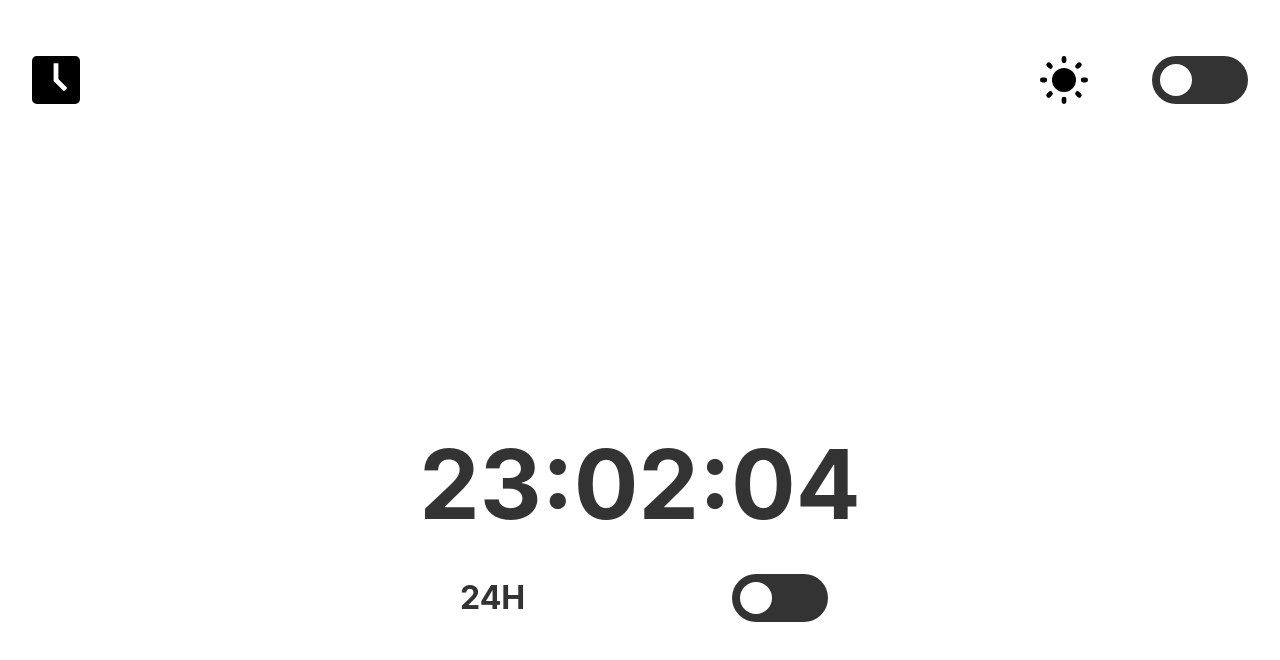
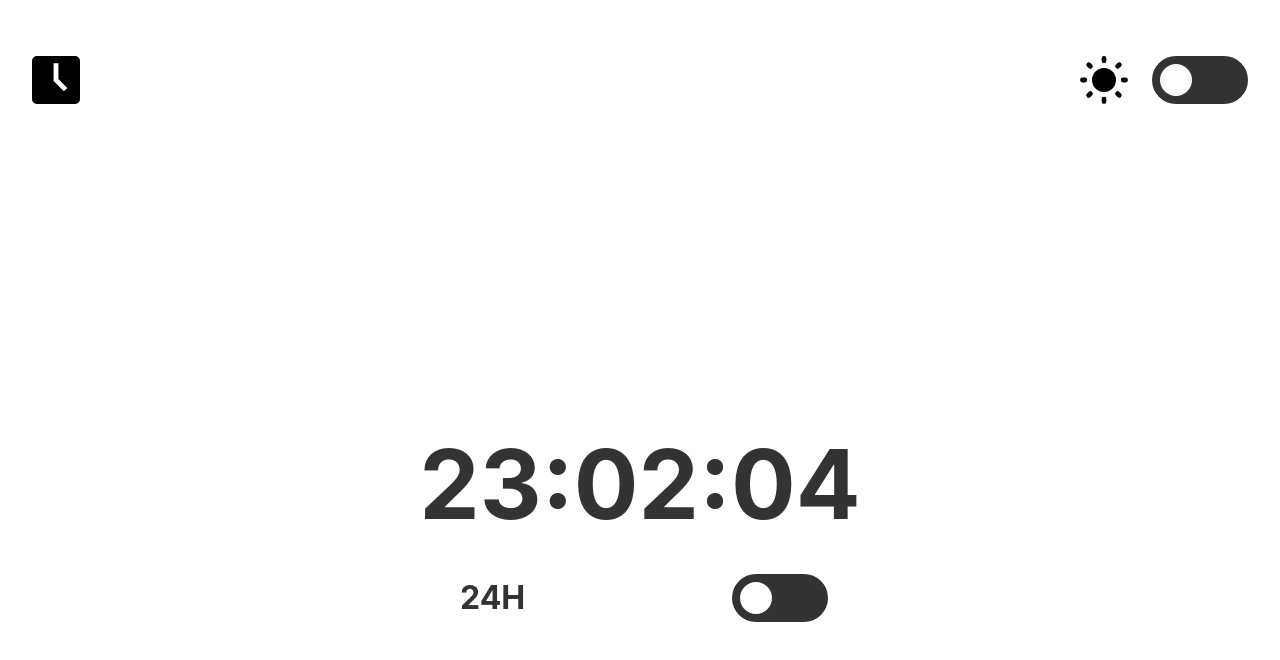
Before and after one commit to Android789515/react-clock, a React (Create React App) app: page / in a window 1280 px wide. Shown: the top 660 px of the page. Built offline with nearby package versions, Linux system fonts and the light colour scheme.

Commit message:
Adjusted layout gap for the theme area in the AppHeader component.
Decreased the space between the theme icon and the theme toggle switch at larger screens.

```diff
--- a/src/components/app-header/AppHeader.module.scss
+++ b/src/components/app-header/AppHeader.module.scss
@@ -33,6 +33,6 @@
   }
 
   .themeArea {
-    grid-column-gap: 4em;
+    grid-column-gap: 1.5em;
   }
 }
```
